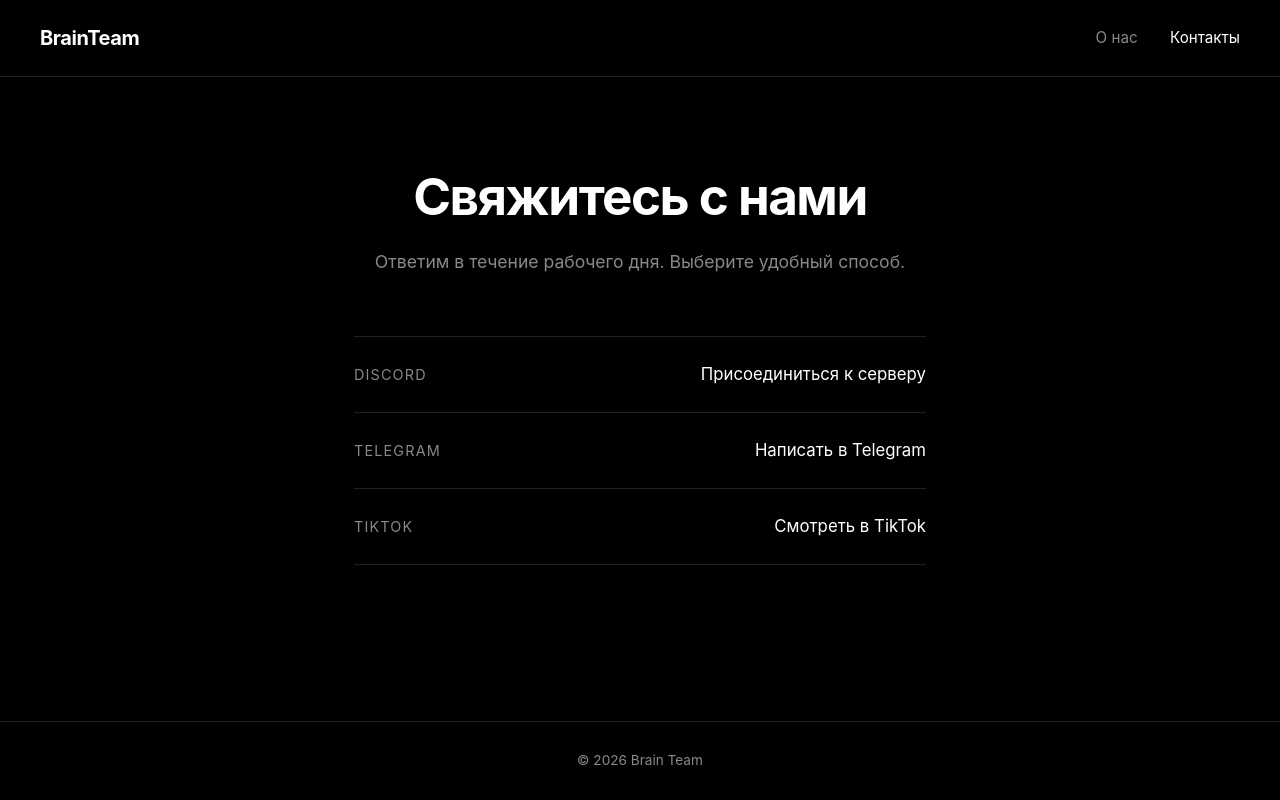
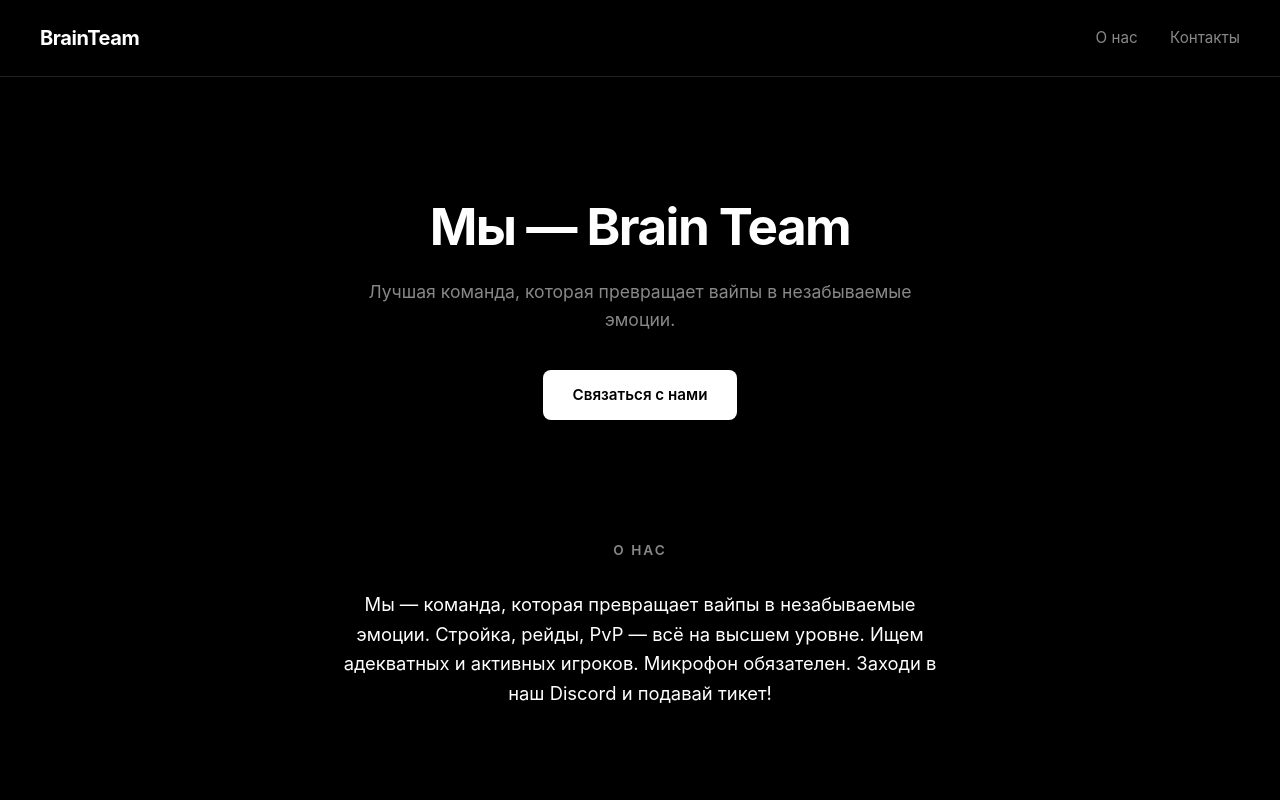
Before and after one commit to try91112/Brain-Team, a plain HTML site: page index.html in a window 1280 px wide. Shown: the top 800 px of the page. Drawn offline with Linux system fonts and the light colour scheme.

Commit message:
Update index.html

```diff
--- a/index.html
+++ b/index.html
@@ -3,25 +3,34 @@
 <head>
   <meta charset="UTF-8">
   <meta name="viewport" content="width=device-width, initial-scale=1.0">
-  <title>Brain Team — контакты</title>
+  <title>Brain Team</title>
   <link rel="stylesheet" href="style.css">
 </head>
 <body>
   <header class="header">
     <a href="index.html" class="logo">Brain<span>Team</span></a>
     <nav class="nav">
-      <a href="index.html">О нас</a>
-      <a href="contacts.html" class="active">Контакты</a>
+      <a href="#about">О нас</a>
+      <a href="#contacts">Контакты</a>
     </nav>
   </header>
 
   <main>
-    <section class="hero small">
-      <h1>Свяжитесь <span>с нами</span></h1>
-      <p>Ответим в течение рабочего дня. Выберите удобный способ.</p>
+    <section class="hero">
+      <h1>Мы — <span>Brain Team</span></h1>
+      <p>Лучшая команда, которая превращает вайпы в незабываемые эмоции.</p>
+      <a href="#contacts" class="btn">Связаться с нами</a>
     </section>
 
-    <section class="contacts">
+    <section class="about" id="about">
+      <h2>О нас</h2>
+      <p class="about-text">
+        Мы — команда, которая превращает вайпы в незабываемые эмоции. Стройка, рейды, PvP — всё на высшем уровне. Ищем адекватных и активных игроков. Микрофон обязателен. Заходи в наш Discord и подавай тикет!
+      </p>
+    </section>
+
+    <section class="contacts" id="contacts">
+      <h2>Контакты</h2>
       <div class="contact-item">
         <span class="label">Discord</span>
         <a href="https://discord.gg/Zgw7Y4vWR" target="_blank">Присоединиться к серверу</a>
```
